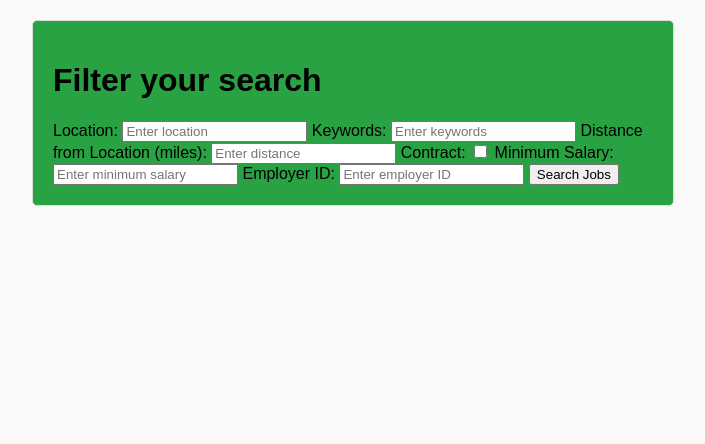
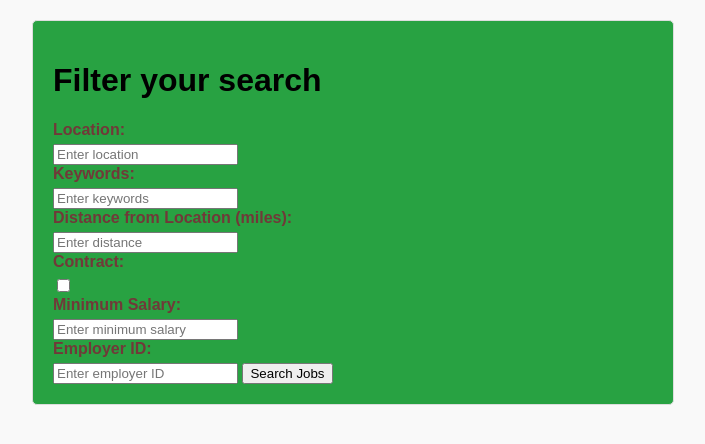
Before and after one commit to Sharathbhanu/Job_Application, a Flask app: page / in a window 1280 px wide. Shown: the top 444 px of the page, without its empty margins (287-992 px from the left). Run offline with Flask 3, Linux system fonts and the light colour scheme.

Commit message:
added styles for labels in the filter container

```diff
--- a/static/styles.css
+++ b/static/styles.css
@@ -40,3 +40,11 @@ body {
     margin: 8px 0;
     color: #f7f8ee;
 }
+
+/* Styling for labels in the filter container */
+.filter-container label {
+    display: block;
+    font-weight: bold;
+    margin-bottom: 5px;
+    color: #713939;
+}
```
